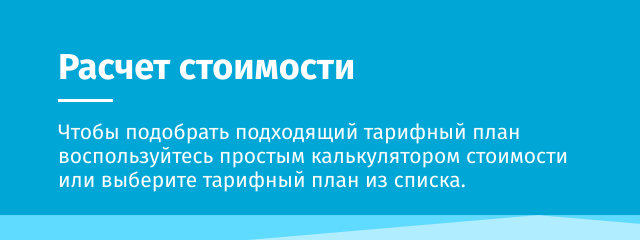
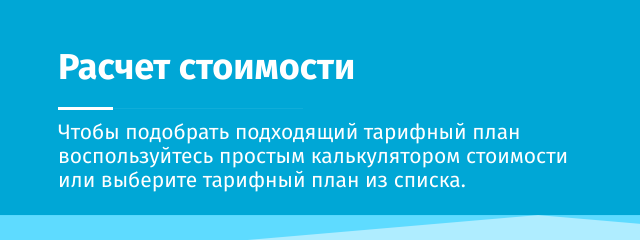
Before and after one commit to Belchenkov/varona-calc, a website: page src/index.html in a window 1280 px wide. Shown: the top 240 px of the page, 102-742 px from the left. Drawn offline with Linux system fonts and the light colour scheme.

Commit message:
Fix line under header

```diff
--- a/src/index.html
+++ b/src/index.html
@@ -15,6 +15,11 @@
                 <div class="container">
                     <div class="header__box">
                         <h1 class="header__h1">Расчет стоимости</h1>
+                        <div class="header__under-line">
+                            <span class="header__under-bold"></span>
+                            <span class="header__under-thin"></span>
+                        </div>
+
                         <p class="header__subheader">
                             Чтобы подобрать подходящий тарифный план<br>
                             воспользуйтесь простым калькулятором стоимости<br>
--- a/src/scss/style.scss
+++ b/src/scss/style.scss
@@ -56,16 +56,29 @@ body {
     font-weight: bold;
     margin-bottom: 18px;
     padding-bottom: 0;
+  }
 
-    &:after {
-      content: "";
-      display: block;
-      margin-top: 10px;
-      width: 55px;
-      background-color: $bg-color;
-      height: 3px;
+  &__under-line {
+    position: relative;
+    margin-bottom: 10px;
+  }
 
-    }
+  &__under-bold {
+    display: block;
+    width: 55px;
+    height: 3px;
+    background: #fff;
+  }
+
+  &__under-thin {
+    position: absolute;
+    top: 0;
+    left: 55px;
+    display: block;
+    width: 190px;
+    background-color: #10add9;
+    height: 1px;
+    margin-top: 1px;
   }
 
   &__subheader {
```
Also changed, not shown: src/css/style.css.
